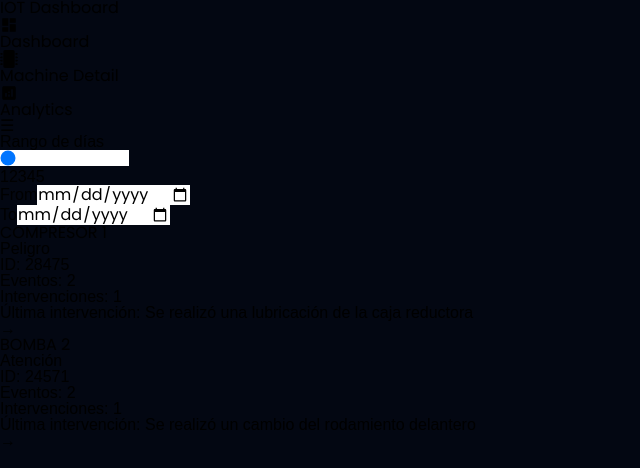
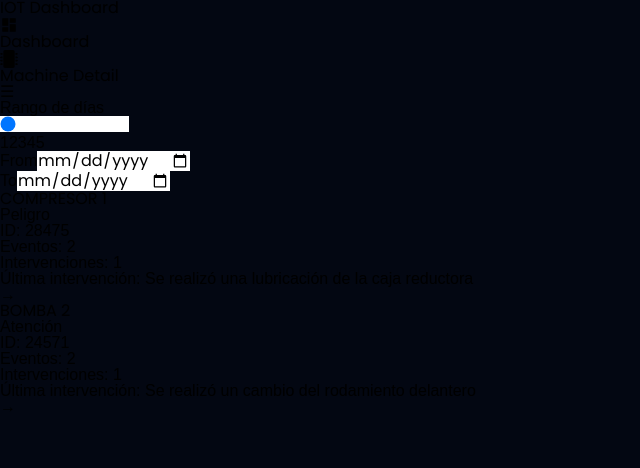
Before and after one commit to Bushogun/Niuroapp, a React (Vite) app: page /machine-detail in a window 1280 px wide. Shown: the top 468 px of the page, without its empty margins (0-640 px from the left). Built offline with nearby package versions, Linux system fonts and the light colour scheme; a web font is replaced by a local one.

Commit message:
deleting analytics section

```diff
--- a/src/components/Sidebar/index.tsx
+++ b/src/components/Sidebar/index.tsx
@@ -11,7 +11,6 @@ interface SidebarProps {
 const menuItems = [
   { label: "Dashboard", path: "/", icon: MdDashboard },
   { label: "Machine Detail", path: "/machine-detail", icon: FaMicrochip },
-  { label: "Analytics", path: "/analytics", icon: MdAnalytics },
 ];
 
 const Sidebar: FC<SidebarProps> = ({ open, setOpen }) => {
--- a/src/pages/analytics/index.tsx
+++ /dev/null
@@ -1,7 +0,0 @@
-function Analytics() {
-    return (
-        <div>Analytics</div>
-)
-}
-
-export default Analytics;
--- a/src/routes/index.tsx
+++ b/src/routes/index.tsx
@@ -1,13 +1,11 @@
 import { useRoutes } from "react-router-dom";
 import Dashboard from "../pages/dashboard";
 import MachineDetail from "../pages/machine-detail";
-import Analytics from "../pages/analytics";
 
 export default function AppRoutes() {
   return useRoutes([
     { path: "/", element: <Dashboard /> },
     { path: "/machine-detail", element: <MachineDetail /> },
     { path: "/machine-detail/:id", element: <MachineDetail /> },
-    { path: "/analytics", element: <Analytics /> },
   ]);
 }
```
